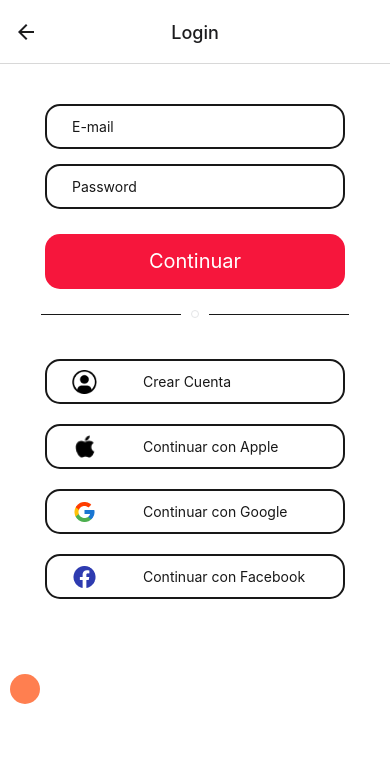
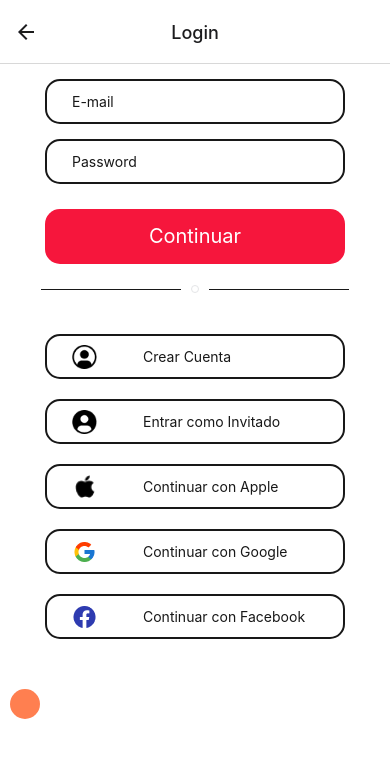
Before and after one commit to makloster/NoCountry-StayUp, a React Native app in the folder Front/mobile/: screen /LoginScreen in a window 390 px wide. Shown: the top 758 px of the page. Built offline with nearby package versions, Linux system fonts and the light colour scheme.

Commit message:
add enter as guest

```diff
--- a/Front/mobile/navigation/screens/LoginScreen/LoginScreen.js
+++ b/Front/mobile/navigation/screens/LoginScreen/LoginScreen.js
@@ -115,6 +115,11 @@ export const LoginScreen = () => {
 						icon={assets.user_dark}
 					/>
 					<OtherLoginMethodButton
+						buttonText={"Entrar como Invitado"}
+						path={"HomeScreen"}
+						icon={assets.user_dark_filled}
+					/>
+					<OtherLoginMethodButton
 						buttonText={"Continuar con Apple"}
 						path={"RegisterScreen"}
 						icon={assets.apple}
```
